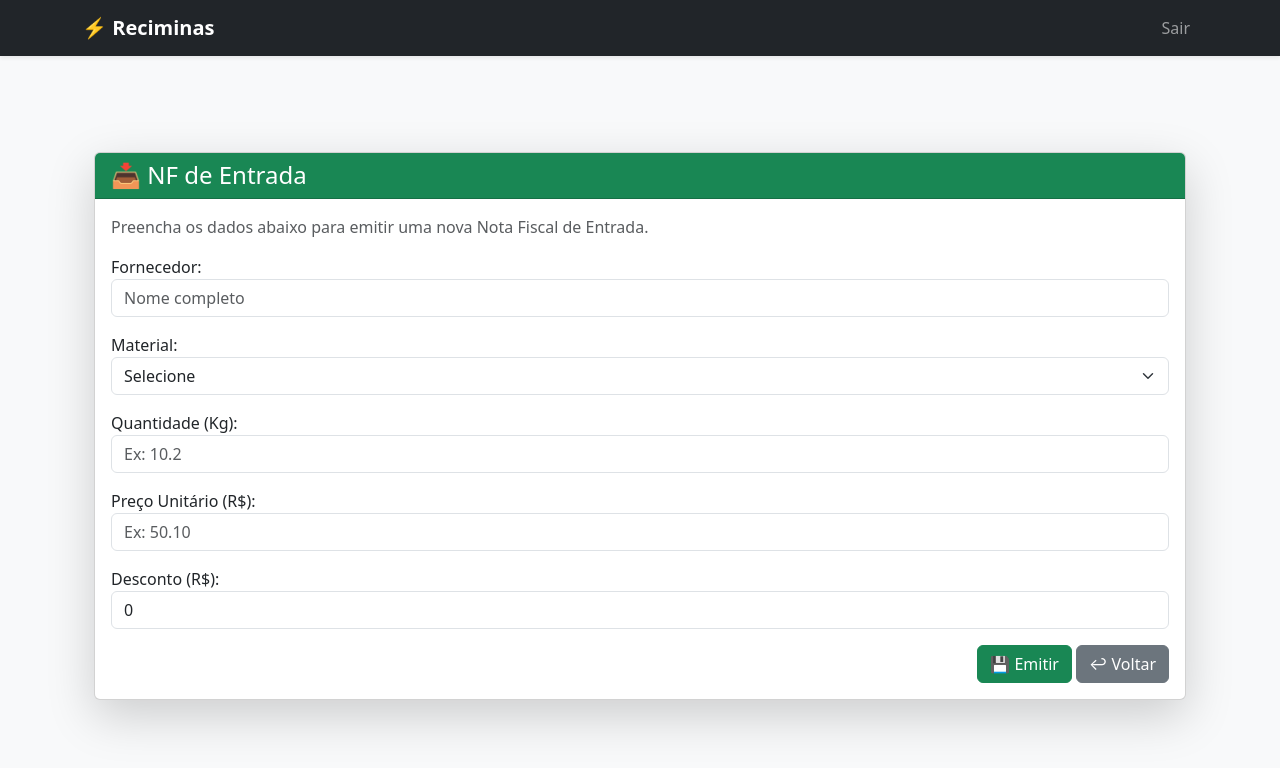
After one commit to VandersonTorres/reciminas-automation, a Django app: page /emissao-nf-de-entrada/ in a window 1280 px wide. The commit adds this page. Shown: the top 768 px of the page. Run offline with Django 5.2, Linux system fonts and the light colour scheme; the visitor is signed in with stand-in values (Sample User, id 1).

Commit message:
Structuring initial interface and adding new functionality

```diff
--- a/server/invoices_automation/forms.py
+++ b/server/invoices_automation/forms.py
@@ -42,3 +42,42 @@ class CustomUserCreationForm(UserCreationForm):
         if commit:
             user.save()
         return user
+
+
+# Entry Invoices Emission Form
+class EntryInvoiceForm(forms.Form):
+    provider = forms.CharField(
+        label="Fornecedor",
+        max_length=100,
+        widget=forms.TextInput(attrs={"class": "form-control", "placeholder": "Nome completo"}),
+    )
+    material_code = forms.ChoiceField(
+        label="Material",
+        choices=[
+            ("", "Selecione"),
+            ("50", "Aço"),
+            ("51", "Madeira"),
+            ("52", "Cimento"),
+        ],
+        widget=forms.Select(attrs={"class": "form-select"}),
+    )
+    material_quantity = forms.DecimalField(
+        label="Quantidade (Kg)",
+        max_digits=10,
+        decimal_places=2,
+        widget=forms.NumberInput(attrs={"class": "form-control", "step": "0.01", "placeholder": "Ex: 10.2"}),
+    )
+    material_price = forms.DecimalField(
+        label="Preço Unitário (R$)",
+        max_digits=10,
+        decimal_places=2,
+        widget=forms.NumberInput(attrs={"class": "form-control", "step": "0.01", "placeholder": "Ex: 50.10"}),
+    )
+    discount = forms.DecimalField(
+        label="Desconto (R$)",
+        max_digits=10,
+        decimal_places=2,
+        required=False,
+        initial=0,
+        widget=forms.NumberInput(attrs={"class": "form-control", "step": "0.01", "placeholder": "Ex: 0"}),
+    )
--- a/server/invoices_automation/urls.py
+++ b/server/invoices_automation/urls.py
@@ -12,7 +12,8 @@ urlpatterns = [
         auth_views.LoginView.as_view(template_name="core/login.html", authentication_form=CustomAuthenticationForm),
         name="login",
     ),
-    path("logout/", auth_views.LogoutView.as_view(next_page="login"), name="logout"),
-    path("register/", views.register, name="register"),
+    path("sair/", auth_views.LogoutView.as_view(next_page="login"), name="logout"),
+    path("registro/", views.register, name="register"),
     path("dashboard/", views.dashboard, name="dashboard"),
+    path("emissao-nf-de-entrada/", views.entry_invoice, name="entry_invoice"),
 ]
--- a/server/invoices_automation/views.py
+++ b/server/invoices_automation/views.py
@@ -2,7 +2,7 @@ from django.contrib import messages
 from django.contrib.auth.decorators import login_required
 from django.shortcuts import render, redirect
 
-from .forms import CustomUserCreationForm
+from .forms import CustomUserCreationForm, EntryInvoiceForm
 
 
 def register(request):
@@ -20,3 +20,22 @@ def register(request):
 @login_required
 def dashboard(request):
     return render(request, "invoices_automation/dashboard.html")
+
+
+@login_required
+def entry_invoice(request):
+    if request.method == "POST":
+        form = EntryInvoiceForm(request.POST)
+        if form.is_valid():
+            data = form.cleaned_data  # noqa: F841
+            # provider = data.get("provider")
+            # material_code = data.get("material_code")
+            # material_quantity = data.get("material_quantity")
+            # material_price = data.get("material_price")
+            # discount = data.get("discount", 0)
+            # import pdb; pdb.set_trace()
+            messages.success(request, "Iniciando emissão de NF de Entrada")
+    else:
+        form = EntryInvoiceForm()
+
+    return render(request, "invoices_automation/entry_invoice.html", {"form": form})
--- a/server/templates/core/base.html
+++ b/server/templates/core/base.html
@@ -8,10 +8,13 @@
 <body class="bg-light">
 
     <!-- Navbar -->
-    <nav class="navbar navbar-expand-lg navbar-dark bg-dark">
-        <div class="container-fluid">
-            <a class="navbar-brand" href="{% url 'dashboard' %}">Reciminas</a>
-            <div class="collapse navbar-collapse">
+    <nav class="navbar navbar-expand-lg navbar-dark bg-dark shadow-sm">
+        <div class="container">
+            <a class="navbar-brand fw-bold" href="{% url 'dashboard' %}">⚡ Reciminas</a>
+            <button class="navbar-toggler" type="button" data-bs-toggle="collapse" data-bs-target="#navbarNav">
+                <span class="navbar-toggler-icon"></span>
+            </button>
+            <div class="collapse navbar-collapse" id="navbarNav">
                 <ul class="navbar-nav ms-auto">
                     {% if user.is_authenticated %}
                         <li class="nav-item">
@@ -30,21 +33,21 @@
     </nav>
 
     <!-- Main content -->
-    <div class="container py-4">
+    <main class="container py-5">
 
         <!-- Messages block -->
         {% if messages %}
             {% for message in messages %}
-                <div class="alert alert-{{ message.tags }} alert-dismissible fade show" role="alert">
+                <div class="alert alert-{{ message.tags }} alert-dismissible fade show shadow-sm" role="alert">
                     {{ message }}
-                    <button type="button" class="btn-close" data-bs-dismiss="alert" aria-label="Fechar"></button>
+                    <button type="button" class="btn-close" data-bs-dismiss="alert"></button>
                 </div>
             {% endfor %}
         {% endif %}
 
         <!-- Block to be filled in the sub templates -->
         {% block content %}{% endblock %}
-    </div>
+    </main>
 
     <script src="https://cdn.jsdelivr.net/npm/bootstrap@5.3.2/dist/js/bootstrap.bundle.min.js"></script>
 </body>
--- /dev/null
+++ b/server/templates/invoices_automation/entry_invoice.html
@@ -0,0 +1,26 @@
+{% extends "core/base.html" %}
+
+{% block title %}NF de Entrada - Reciminas{% endblock %}
+
+{% block content %}
+<div class="container mt-5">
+    <div class="card shadow-lg">
+        <div class="card-header bg-success text-white">
+            <h4 class="mb-0">📥 NF de Entrada</h4>
+        </div>
+        <div class="card-body">
+            <p class="text-muted">Preencha os dados abaixo para emitir uma nova Nota Fiscal de Entrada.</p>
+
+            <form method="post">
+                {% csrf_token %}
+                {{ form.as_p }}
+
+                <div class="text-end">
+                    <button type="submit" class="btn btn-success">💾 Emitir</button>
+                    <a href="{% url 'dashboard' %}" class="btn btn-secondary">↩ Voltar</a>
+                </div>
+            </form>
+        </div>
+    </div>
+</div>
+{% endblock %}
```
Also changed, not shown: server/templates/core/login.html (+4 -4 lines), server/templates/core/register.html (+8 -16 lines), server/templates/invoices_automation/dashboard.html (+20 -8 lines).
